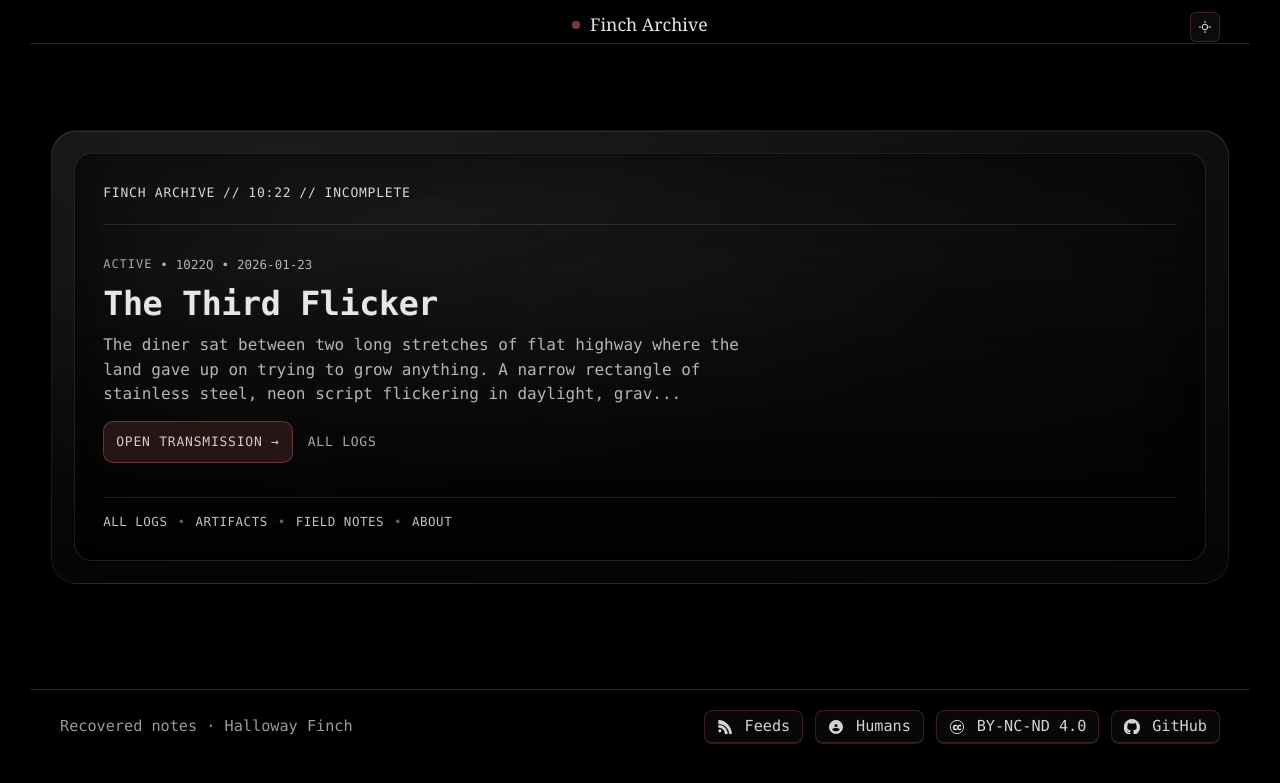
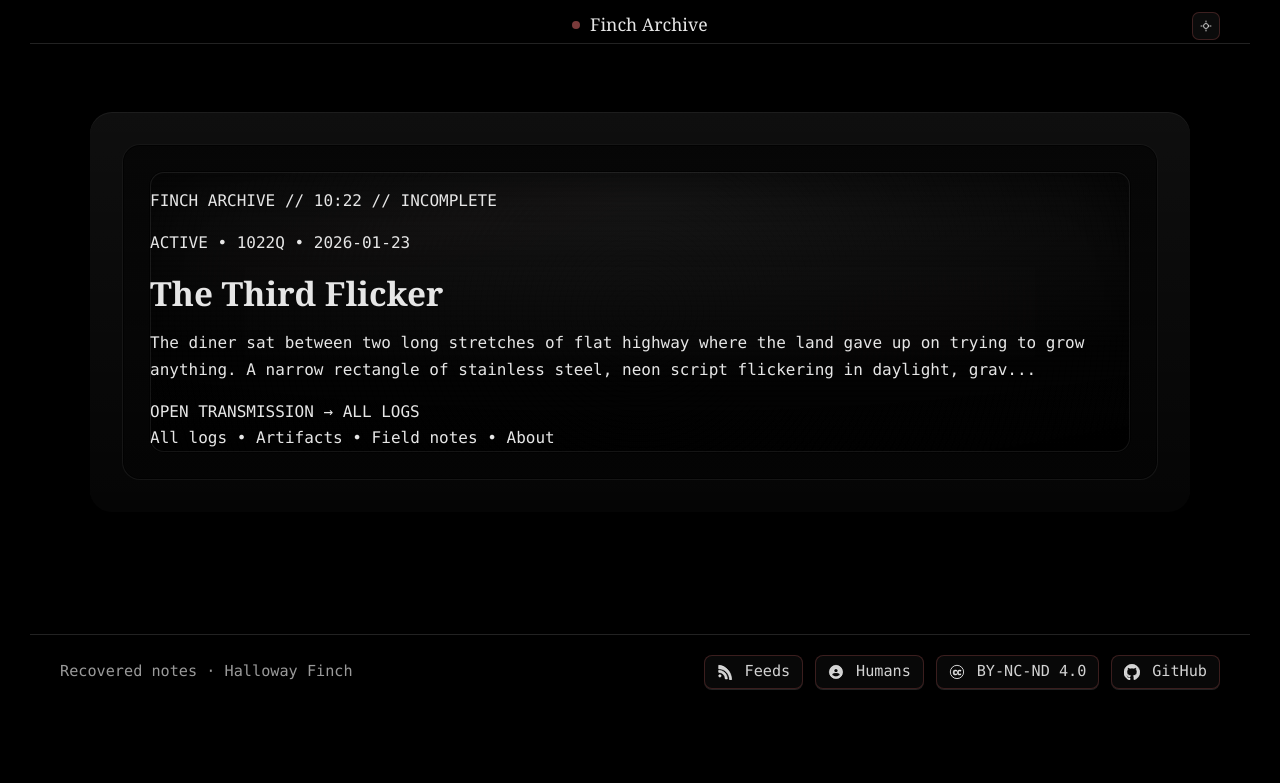
Before and after one commit to HallowayFinch/fincharchive.com, a Jekyll site: the page built from index.html, in a window 1280 px wide. Shown: the top 783 px of the page. Built offline with Jekyll 4.4.1, drawn with Linux system fonts in a browser that asks for light colours.

Commit message:
Add files via upload

```diff
--- a/_layouts/default.html
+++ b/_layouts/default.html
@@ -18,15 +18,27 @@ layout: null
     - Preload the stylesheet first (hint to browser)
     - Then include the actual stylesheet with a simple cache-busting query
     {%- endcomment -%}
+    {%- comment -%}
+CSS
+- Preload the stylesheet first (hint to browser)
+- Then include the actual stylesheet with a small cache-busting query
+{%- endcomment -%}
+{%- if site.github.build_revision -%}
+  {%- assign _rev = site.github.build_revision | slice: 0, 7 -%}
+{%- else -%}
+  {%- assign _rev = site.time | date: "%s" -%}
+{%- endif -%}
 <link
   rel="preload"
-      href="{{ '/assets/css/style.css' | relative_url }}"
+  href="{{ '/assets/css/style.css' | relative_url }}?v={{ _rev }}"
   as="style"
 />
 <link
   rel="stylesheet"
-      href="{{ '/assets/css/style.css' | relative_url }}?v={{ site.time | date: '%s' }}"
+  href="{{ '/assets/css/style.css' | relative_url }}?v={{ _rev }}"
 />
+
+
 
     {%- comment -%}
     Font preconnects (kept minimal)
--- a/assets/css/style.css
+++ b/assets/css/style.css
@@ -327,8 +327,8 @@ header.site {
   display: inline-flex;
   align-items: center;
   justify-content: center;
-  width: 30px;
-  height: 30px;
+  width: 36px;
+  height: 36px;
   border-radius: 6px;
   border: 1px solid var(--badge-border);
   background: var(--badge-bg);
@@ -362,8 +362,8 @@ header.site {
 /* Icon variants inside the toggle */
 .theme-toggle .icon {
   display: none;
-  width: 16px;
-  height: 16px;
+  width: 18px;
+  height: 18px;
   fill: currentColor;
   transition:
     transform var(--dur-med) var(--ease),
@@ -1576,53 +1576,68 @@ html, body { overflow-x: hidden; }
 
 
 /* ======================================
-   Minimal CRT homepage (single-window)
-   ====================================== */
-
-.finch-home--minimal{
-  margin-top: 0;
-  padding: clamp(22px, 3vw, 40px) 0 clamp(34px, 4.4vw, 64px);
-}
-
+   Finch Monitor · CRT Effects (homepage)
+   - Added as an override block so it works even if earlier sections differ.
+   - Respects prefers-reduced-motion.
+   ====================================== */
+
+:root{
+  --finch-scanline-opacity: .14;
+  --finch-noise-opacity: .10;
+  --finch-glow: rgba(122,58,58,.18);
+}
+
+/* Smaller theme toggle site-wide (keeps header proportions on the homepage) */
+.theme-toggle{
+  width: 28px;
+  height: 28px;
+  border-radius: 7px;
+}
+.theme-toggle svg{
+  width: 14px;
+  height: 14px;
+}
+
+/* CRT monitor wrapper */
 .finch-monitor{
-  width: min(1200px, 92vw);
-  margin: 0 auto;
+  width: min(92vw, 1100px);
+  margin: clamp(28px, 6vh, 64px) auto;
+  padding: 32px;
+  border-radius: 22px;
+  background: linear-gradient(180deg, rgba(255,255,255,.06), rgba(255,255,255,.02));
+  box-shadow:
+    0 24px 80px rgba(0,0,0,.65),
+    inset 0 1px 0 rgba(255,255,255,.06);
 }
 
 .finch-monitor__bezel{
-  position: relative;
-  border-radius: 26px;
-  padding: clamp(14px, 2.2vw, 22px);
-  background:
-    radial-gradient(120% 140% at 20% 10%, rgba(255,255,255,.06), rgba(255,255,255,0) 55%),
-    linear-gradient(180deg, rgba(255,255,255,.06), rgba(255,255,255,.02));
-  border: 1px solid rgba(255,255,255,.08);
+  border-radius: 18px;
+  padding: 28px;
+  background: linear-gradient(180deg, rgba(0,0,0,.55), rgba(0,0,0,.25));
   box-shadow:
-    0 18px 70px rgba(0,0,0,.70),
-    inset 0 1px 0 rgba(255,255,255,.06);
+    inset 0 0 0 1px rgba(255,255,255,.08),
+    inset 0 0 0 2px rgba(0,0,0,.65);
 }
 
 .finch-monitor__screen{
   position: relative;
-  border-radius: 18px;
-  padding: clamp(18px, 2.4vw, 28px);
+  border-radius: 14px;
   overflow: hidden;
   background:
-    radial-gradient(140% 120% at 50% 32%, rgba(0,0,0,.18), rgba(0,0,0,.74) 70%),
-    linear-gradient(180deg, rgba(255,255,255,.03), rgba(255,255,255,0));
-  border: 1px solid rgba(255,255,255,.10);
+    radial-gradient(140% 120% at 50% 10%, rgba(255,255,255,.06), rgba(0,0,0,.65) 55%, rgba(0,0,0,.92));
   box-shadow:
-    inset 0 0 0 1px rgba(0,0,0,.55),
-    inset 0 -18px 50px rgba(0,0,0,.55);
-}
-
-/* Subtle CRT glass effects (static, low-key) */
+    inset 0 0 0 1px rgba(255,255,255,.08),
+    inset 0 0 80px rgba(0,0,0,.65),
+    0 0 0 1px rgba(0,0,0,.65);
+}
+
+/* Scanlines / interference */
 .finch-monitor__screen::before{
-  content: "";
-  position: absolute;
-  inset: 0;
-  pointer-events: none;
-  opacity: .14;
+  content:"";
+  position:absolute;
+  inset:0;
+  pointer-events:none;
+  opacity: var(--finch-scanline-opacity);
   background:
     repeating-linear-gradient(
       to bottom,
@@ -1635,259 +1650,58 @@ html, body { overflow-x: hidden; }
   animation: finch-interference 12s infinite;
 }
 
+/* Noise + phosphor-ish glow */
 .finch-monitor__screen::after{
-  content: "";
-  position: absolute;
-  inset: -20%;
-  pointer-events: none;
-  opacity: .12;
+  content:"";
+  position:absolute;
+  inset:-20%;
+  pointer-events:none;
+  opacity: var(--finch-noise-opacity);
   transform: rotate(-10deg);
-  background: radial-gradient(closest-side at 35% 20%, rgba(255,255,255,.14), rgba(255,255,255,0) 60%);
-  animation: finch-reflect 18s infinite;
-}
-
-/* Terminal typography */
-.finch-terminal{
-  position: relative;
-  z-index: 1;
-  color: var(--fg);
-  font-family: var(--mono);
-}
-
-.finch-terminal__top{
-  margin-bottom: clamp(10px, 1.6vw, 14px);
-  padding-bottom: clamp(8px, 1.2vw, 12px);
-  border-bottom: 1px solid rgba(255,255,255,.10);
-}
-
-.finch-terminal__line{
-  margin: 0 0 8px;
-  font-size: 13px;
-  letter-spacing: .06em;
-  text-transform: uppercase;
-  color: rgba(230,230,230,.92);
-  display: flex;
-  flex-wrap: wrap;
-  gap: 8px;
-  align-items: baseline;
-}
-
-.finch-terminal__sub{
-  margin: 0;
-  font-size: 12.5px;
-  color: rgba(230,230,230,.72);
-  display: flex;
-  flex-wrap: wrap;
-  gap: 10px;
-  line-height: 1.35;
-}
-
-.finch-terminal__k{
-  color: rgba(230,230,230,.70);
-  text-transform: uppercase;
-  letter-spacing: .08em;
-  font-size: 12px;
-}
-
-.finch-terminal__ok{
-  color: rgba(230,230,230,.92);
-}
-
-.finch-terminal__warn{
-  color: var(--accent);
-}
-
-@supports (color: color-mix(in srgb, #000 50%, #fff)){
-  .finch-terminal__warn{ color: color-mix(in srgb, var(--accent) 72%, var(--fg)); }
-}
-
-.finch-terminal__body{
-  padding: clamp(10px, 1.4vw, 16px) 0;
-}
-
-.finch-terminal__active{
-  margin: 0 0 10px;
-  font-size: 12.5px;
-  color: rgba(230,230,230,.76);
-  display: flex;
-  flex-wrap: wrap;
-  gap: 8px;
-  align-items: center;
-}
-
-.finch-pill{
-  display: inline-flex;
-  align-items: center;
-  padding: 2px 8px;
-  border-radius: 999px;
-  border: 1px solid rgba(255,255,255,.16);
-  background: rgba(0,0,0,.25);
-  font-size: 11.5px;
-  letter-spacing: .08em;
-  text-transform: uppercase;
-}
-
-.finch-pill--active{
-  border-color: rgba(122,58,58,.55);
-  box-shadow: 0 0 0 1px rgba(0,0,0,.55) inset;
-}
-
-@supports (color: color-mix(in srgb, #000 50%, #fff)){
-  .finch-pill--active{ border-color: color-mix(in srgb, var(--accent) 55%, rgba(255,255,255,.10)); }
-}
-
-.finch-terminal__title{
-  margin: 0 0 10px;
-  font-family: var(--mono);
-  font-size: clamp(22px, 2.6vw, 34px);
-  line-height: 1.12;
-  letter-spacing: -0.01em;
-
-  text-shadow:
-    0.6px 0 rgba(122, 58, 58, .32),
-    -0.6px 0 rgba(120, 140, 200, .14);
-}
-
-.finch-terminal__title a{
-  color: var(--fg);
-  text-decoration: none;
-}
-
-.finch-terminal__title a:hover{
-  color: var(--fg);
-  text-decoration: underline;
-  text-decoration-thickness: 1px;
-  text-underline-offset: 4px;
-}
-
-.finch-terminal__excerpt{
-  margin: 0 0 14px;
-  max-width: 70ch;
-  color: rgba(230,230,230,.78);
-  font-family: var(--sans);
-  font-size: 16px;
-  line-height: 1.55;
-
-  display: -webkit-box;
-  -webkit-line-clamp: 3;
-  -webkit-box-orient: vertical;
-  overflow: hidden;
-}
-
-.finch-terminal__actions{
-  display: flex;
-  flex-wrap: wrap;
-  gap: 10px;
-  margin-top: 8px;
-}
-
-.finch-cmd{
-  display: inline-flex;
-  align-items: center;
-  gap: 8px;
-  padding: 9px 12px;
-  border-radius: 10px;
-  border: 1px solid rgba(255,255,255,.14);
-  background: rgba(0,0,0,.20);
-  color: rgba(230,230,230,.88);
-  text-decoration: none;
-  font-size: 13px;
-  letter-spacing: .06em;
-  text-transform: uppercase;
-}
-
-.finch-cmd:hover{
-  border-color: rgba(255,255,255,.22);
-  background: rgba(0,0,0,.34);
-}
-
-/* Text-link command (secondary) */
-.finch-cmd--link{
-  padding: 9px 4px;
-  border-color: transparent;
-  background: transparent;
-  color: rgba(230,230,230,.72);
-}
-
-.finch-cmd--link:hover{
-  border-color: transparent;
-  background: transparent;
-  color: rgba(230,230,230,.92);
-  text-decoration: underline;
-  text-decoration-thickness: 1px;
-  text-underline-offset: 4px;
-}
-
-.finch-terminal__links{
-  display: flex;
-  flex-wrap: wrap;
-  gap: 10px;
-  align-items: center;
-  margin-top: clamp(14px, 2vw, 18px);
-  padding-top: clamp(10px, 1.4vw, 14px);
-  border-top: 1px solid rgba(255,255,255,.10);
-  font-size: 12.5px;
-  letter-spacing: .04em;
-  text-transform: uppercase;
-  color: rgba(230,230,230,.72);
-}
-
-.finch-terminal__links a{
-  color: rgba(230,230,230,.84);
-  text-decoration: none;
-}
-
-.finch-terminal__links a:hover{
-  color: rgba(230,230,230,.96);
-  text-decoration: underline;
-  text-decoration-thickness: 1px;
-  text-underline-offset: 4px;
-}
-
-.finch-terminal__links span{
-  color: rgba(230,230,230,.42);
-}
-
-.finch-cmd--primary{
-  border-color: rgba(122,58,58,.55);
-  background: rgba(122,58,58,.22);
-}
-
-@supports (color: color-mix(in srgb, #000 50%, #fff)){
-  .finch-cmd--primary{
-    border-color: color-mix(in srgb, var(--accent) 55%, rgba(255,255,255,.14));
-    background: color-mix(in srgb, rgba(0,0,0,.25) 70%, var(--accent));
-  }
-  .finch-terminal__title a:hover{ color: color-mix(in srgb, var(--fg) 86%, var(--accent)); }
-}
-
-.finch-terminal__cmdrow{
-  display: flex;
-  flex-wrap: wrap;
-  gap: 10px;
-  padding-top: clamp(10px, 1.5vw, 14px);
-  border-top: 1px solid rgba(255,255,255,.10);
-  margin-top: clamp(12px, 1.8vw, 18px);
-}
-
-.finch-terminal__foot{
-  margin-top: clamp(16px, 2.4vw, 22px);
-  padding-top: clamp(12px, 1.6vw, 16px);
-  border-top: 1px dashed rgba(255,255,255,.14);
-}
-
-.finch-terminal__footline{
-  margin: 0;
-  font-size: 12.5px;
-  color: rgba(230,230,230,.70);
-  display: flex;
-  flex-wrap: wrap;
-  gap: 10px;
-}
-
-/* Keep the monitor big on desktop, but comfortable on small screens */
-@media (max-width: 520px){
-  .finch-monitor{ width: min(98vw, 1200px); }
-  .finch-terminal__excerpt{ font-size: 15px; }
-  .finch-cmd{ width: 100%; justify-content: center; }
-}
+  background:
+    radial-gradient(closest-side at 35% 20%, rgba(122,58,58,.22), rgba(122,58,58,0) 65%),
+    radial-gradient(closest-side at 70% 65%, rgba(122,58,58,.12), rgba(122,58,58,0) 60%),
+    repeating-radial-gradient(circle at 50% 50%, rgba(255,255,255,.05) 0 1px, rgba(255,255,255,0) 1px 6px);
+  filter: blur(1px);
+  mix-blend-mode: screen;
+  animation: finch-noise 3.5s steps(2,end) infinite;
+}
+
+/* Subtle corner vignette */
+.finch-monitor__screen .vignette,
+.finch-monitor__screen .finch-vignette{
+  position:absolute;
+  inset:0;
+  pointer-events:none;
+  border-radius: inherit;
+  box-shadow: inset 0 0 120px rgba(0,0,0,.75);
+}
+
+@keyframes finch-interference{
+  0%   { transform: translateY(0); opacity: calc(var(--finch-scanline-opacity) - .02); }
+  25%  { transform: translateY(-1px); opacity: var(--finch-scanline-opacity); }
+  50%  { transform: translateY(1px); opacity: calc(var(--finch-scanline-opacity) + .02); }
+  75%  { transform: translateY(-1px); opacity: var(--finch-scanline-opacity); }
+  100% { transform: translateY(0); opacity: calc(var(--finch-scanline-opacity) - .02); }
+}
+
+@keyframes finch-noise{
+  0%   { transform: translate3d(0,0,0) rotate(-10deg); }
+  20%  { transform: translate3d(2%, -1%, 0) rotate(-10deg); }
+  40%  { transform: translate3d(-2%, 1%, 0) rotate(-10deg); }
+  60%  { transform: translate3d(1%, 2%, 0) rotate(-10deg); }
+  80%  { transform: translate3d(-1%, -2%, 0) rotate(-10deg); }
+  100% { transform: translate3d(0,0,0) rotate(-10deg); }
+}
+
+@media (max-width: 720px){
+  .finch-monitor{ width: min(96vw, 980px); padding: 22px; }
+  .finch-monitor__bezel{ padding: 18px; }
+}
+
+@media (prefers-reduced-motion: reduce){
+  .finch-monitor__screen::before,
+  .finch-monitor__screen::after{
+    animation: none !important;
+  }
+}
```
Lines whose indentation alone changed are shown as unchanged.
